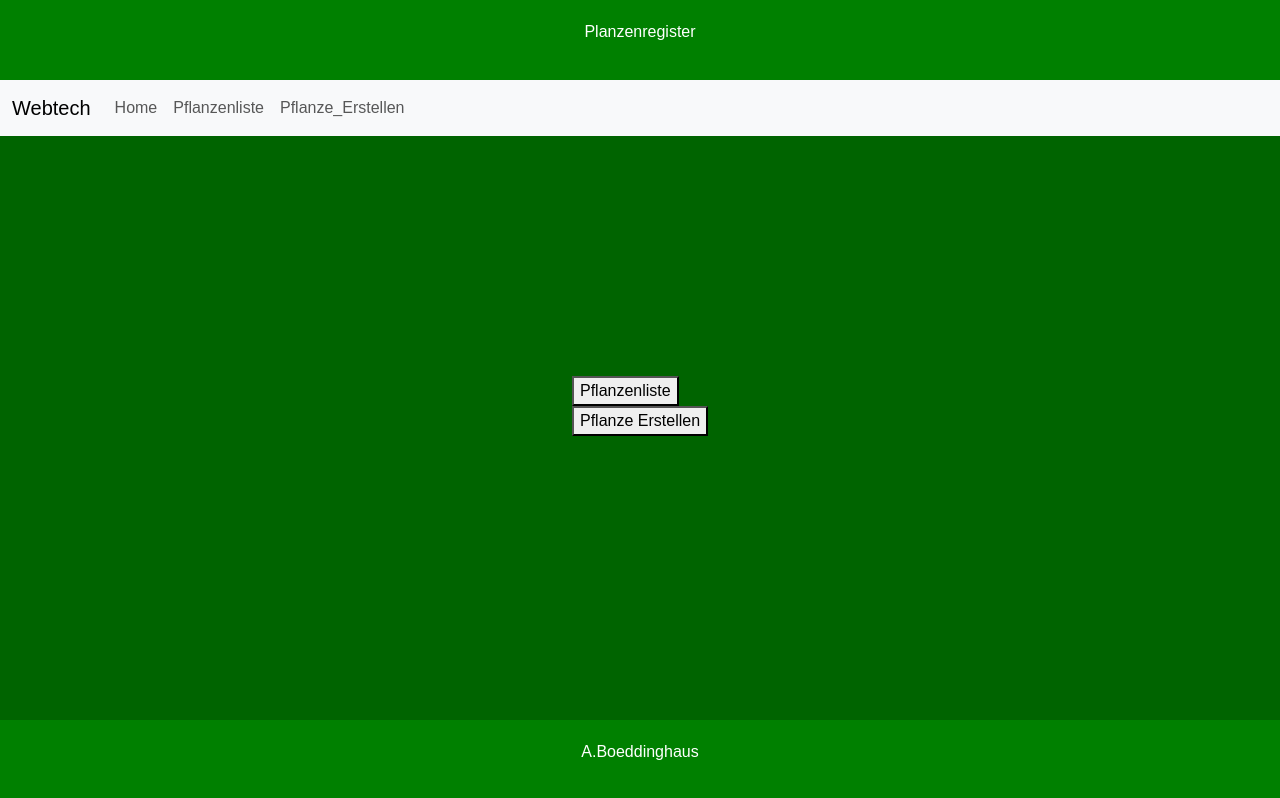
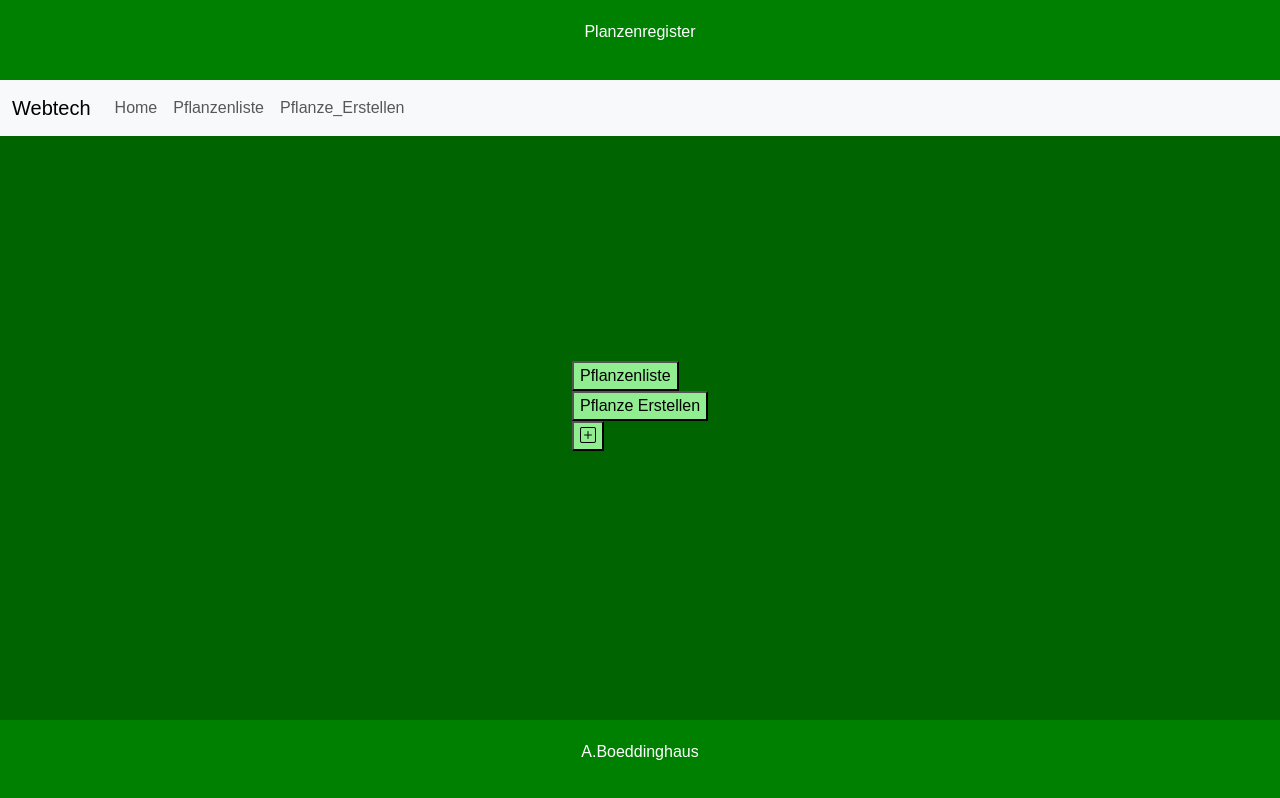
Before and after one commit to Skaldryn/WT-Projekt-Frontend-003, an Angular app: page / in a window 1280 px wide. Built offline with nearby package versions, Linux system fonts and the light colour scheme.

Commit message:
basic funktions work

```diff
--- a/src/app/home/home.component.css
+++ b/src/app/home/home.component.css
@@ -0,0 +1,15 @@
+
+
+@import url('../../../node_modules/bootstrap-icons/font/bootstrap-icons.css');
+
+
+tr
+{
+
+    color :white
+}
+button
+{
+    background-color: lightgreen;
+    color: black;
+}
--- a/src/app/home/home.component.html
+++ b/src/app/home/home.component.html
@@ -1,7 +1,20 @@
 <body>
-
+<div class="background-image">
 
 <a class="nav-link" href="plant"><button>Pflanzenliste</button></a>
 
-<a class="nav-link" href="makeprofile"><button>Pflanze Erstellen</button></a>
+<a class="nav-link" href="makeprofile"  ><button>Pflanze Erstellen</button></a>
+
+
+
+<button routerLink="/plant" class="bi bi-plus-square"></button>
+
+<!--
+<a [routerLink]="['/plant']"> <span class=" bi bi-pencil-square px-5 "></span></a>
+
+<a [routerLink]="['/plant']"> <span class="bi bi-plus-square"></span></a>
+-->
+
+
+</div>
 </body>
--- a/src/app/home/home.component.ts
+++ b/src/app/home/home.component.ts
@@ -1,9 +1,12 @@
 import { Component } from '@angular/core';
+import {RouterLink} from "@angular/router";
 
 @Component({
   selector: 'app-home',
   standalone: true,
-  imports: [],
+    imports: [
+        RouterLink
+    ],
   templateUrl: './home.component.html',
   styleUrl: './home.component.css'
 })
--- a/src/app/list/list.component.css
+++ b/src/app/list/list.component.css
@@ -1,5 +1,5 @@
+@import url('../../../node_modules/bootstrap-icons/font/bootstrap-icons.css');
 
-@import url('../../../node_modules/bootstrap-icons/font/bootstrap-icons.css');
 
 
 h1{
@@ -23,9 +23,3 @@
   margin: 0;
   font-family: Arial, sans-serif;
 }
-thead{
-  color: white;
-}
-tr{
-  color: white;
-}
```
Also changed, not shown: src/app/list/list.component.html (line endings or trailing spaces), src/styles.css (line endings or trailing spaces).
